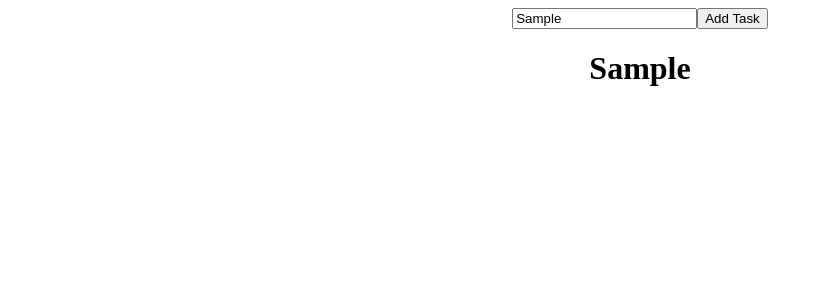
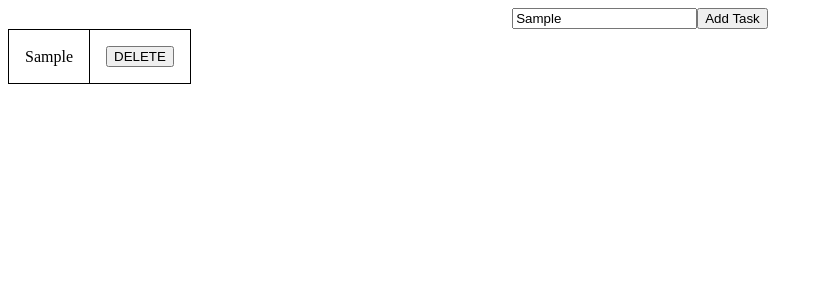
Before and after one commit to techiesakar/react, a React (Create React App) app: page / in a window 1280 px wide. Both pictures are taken after typing "Sample" into the empty fields and a click on the button "Add Task". Shown: the top 300 px of the page, without its empty margins (0-823 px from the left). Built offline with nearby package versions, Linux system fonts and the light colour scheme.

Commit message:
Add and Delete Added in ToDo List

```diff
--- a/src/App.js
+++ b/src/App.js
@@ -1,5 +1,6 @@
 import { useState } from "react";
 import "./App.css";
+import Task from "./components/Task";
 function App() {
   const [todoList, setTodoList] = useState([]);
   const [newTask, setNewTask] = useState("");
@@ -8,7 +9,15 @@ function App() {
   };
 
   const addTask = () => {
-    setTodoList([...todoList, newTask]);
+    const task = {
+      id: todoList.length === 0 ? 1 : todoList[todoList.length - 1].id + 1,
+      taskName: newTask,
+    };
+    setTodoList([...todoList, task]);
+  };
+
+  const deleteTask = (id) => {
+    setTodoList(todoList.filter((task) => task.id !== id));
   };
   return (
     <div className="App">
@@ -17,9 +26,16 @@ function App() {
         <button onClick={addTask}>Add Task</button>
       </div>
       <div className="list">
-        {todoList.map((task, key) => {
-          return <h1 key={key}>{task}</h1>;
-        })}
+        <table
+          style={{ border: "1px solid black", borderCollapse: "collapse" }}
+        >
+          <tbody>
+            {todoList.map((task) => {
+              return(
+              <Task taskName={task.taskName} id={task.id} deleteTask={deleteTask}/>);
+            })}
+          </tbody>
+        </table>
       </div>
     </div>
   );
--- /dev/null
+++ b/src/components/Task.js
@@ -0,0 +1,21 @@
+import React from "react";
+
+const Task = (props) => {
+  return (
+    <tr>
+      <td style={{ border: "1px solid black", padding: "16px" }}>
+        <span>{props.taskName}</span>
+      </td>
+      <td style={{ border: "1px solid black", padding: "16px" }}>
+        <button
+          onClick={() => props.deleteTask(props.id)}
+          style={{ cursor: "pointer" }}
+        >
+          DELETE
+        </button>
+      </td>
+    </tr>
+  );
+};
+
+export default Task;
```
